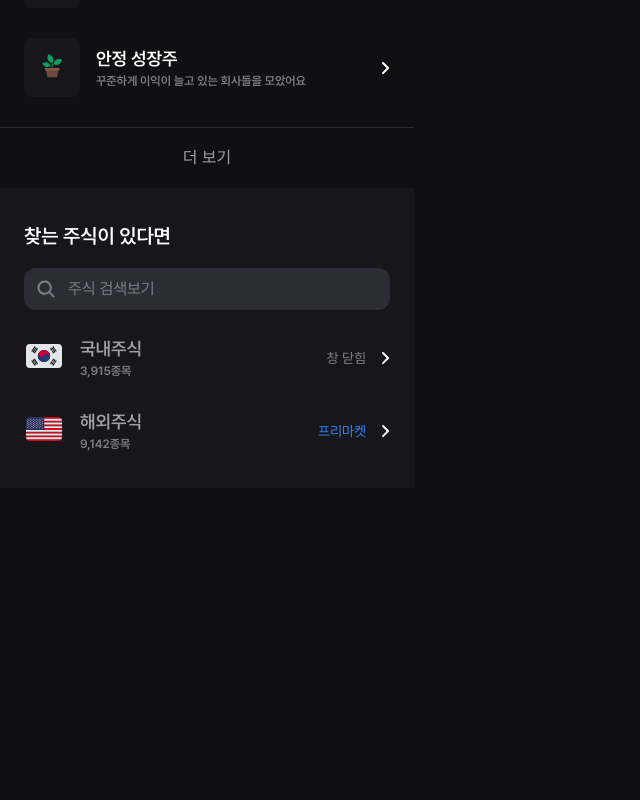
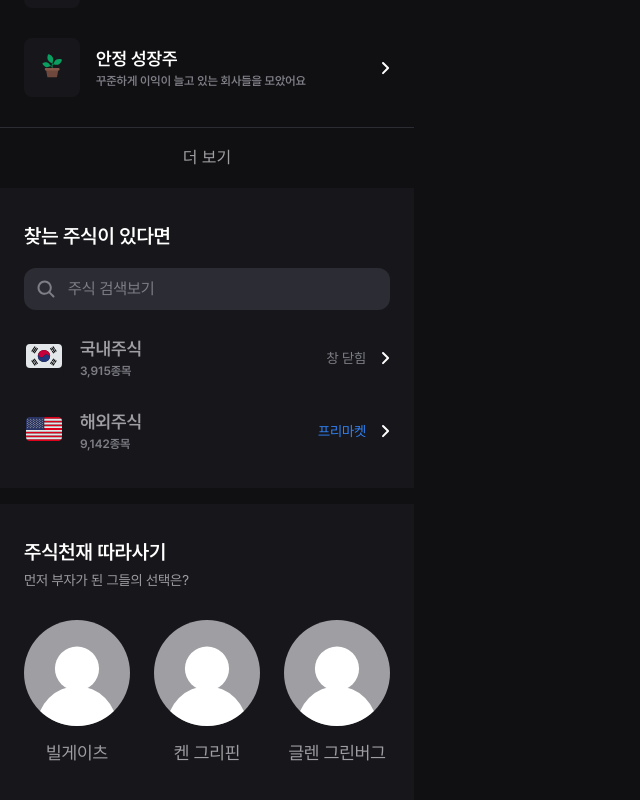
Before and after one commit to heisje/study-clone-toss-stock, a React (Vite) app in the folder ui-system/: page / in a window 1280 px wide. Shown: the part 2231-3031 px from the top of the page, without its empty margins (0-640 px from the left). Before the commit the page ends 2959 px from the top, so only its background shows below. Built offline with nearby package versions, Linux system fonts and the light colour scheme.

Commit message:
feat: StockTags.tsx

```diff
--- a/ui-system/src/components/TodayFind/StockTags.tsx
+++ b/ui-system/src/components/TodayFind/StockTags.tsx
@@ -1,3 +1,44 @@
+import Box from "@/components/Box";
+import Text from "@/components/Text";
+import Flex from "@/components/Layout/Flex.tsx";
+import { Avator } from "@/components/Avatar";
+import styled from "styled-components";
+
+const StockTagsContainer = styled(Box)`
+  background: var(--blue-grey-tone-grey08);
+
+  .description {
+    color: var(--blue-grey-tone-grey02);
+  }
+`;
+
 export const StockTags = () => {
-  return <div></div>;
+  return (
+    <StockTagsContainer mt={1} py={2.25} px={1.5}>
+      <Text as={"h2"} type={"title-2-2"}>
+        주식천재 따라사기
+      </Text>
+      <Box mt={0.5}>
+        <Text className={"description"} type={"body-5"}>
+          먼저 부자가 된 그들의 선택은?
+        </Text>
+      </Box>
+      <Box mt={2}>
+        <Flex justify={"space-between"}>
+          <Flex direction={"column"} gap={"1rem"} align={"center"}>
+            <Avator image={""} size={"xxlarge"} />
+            <Text className={"description"}>빌게이츠</Text>
+          </Flex>
+          <Flex direction={"column"} gap={"1rem"} align={"center"}>
+            <Avator image={""} size={"xxlarge"} />
+            <Text className={"description"}>켄 그리핀</Text>
+          </Flex>
+          <Flex direction={"column"} gap={"1rem"} align={"center"}>
+            <Avator image={""} size={"xxlarge"} />
+            <Text className={"description"}>글렌 그린버그</Text>
+          </Flex>
+        </Flex>
+      </Box>
+    </StockTagsContainer>
+  );
 };
```
